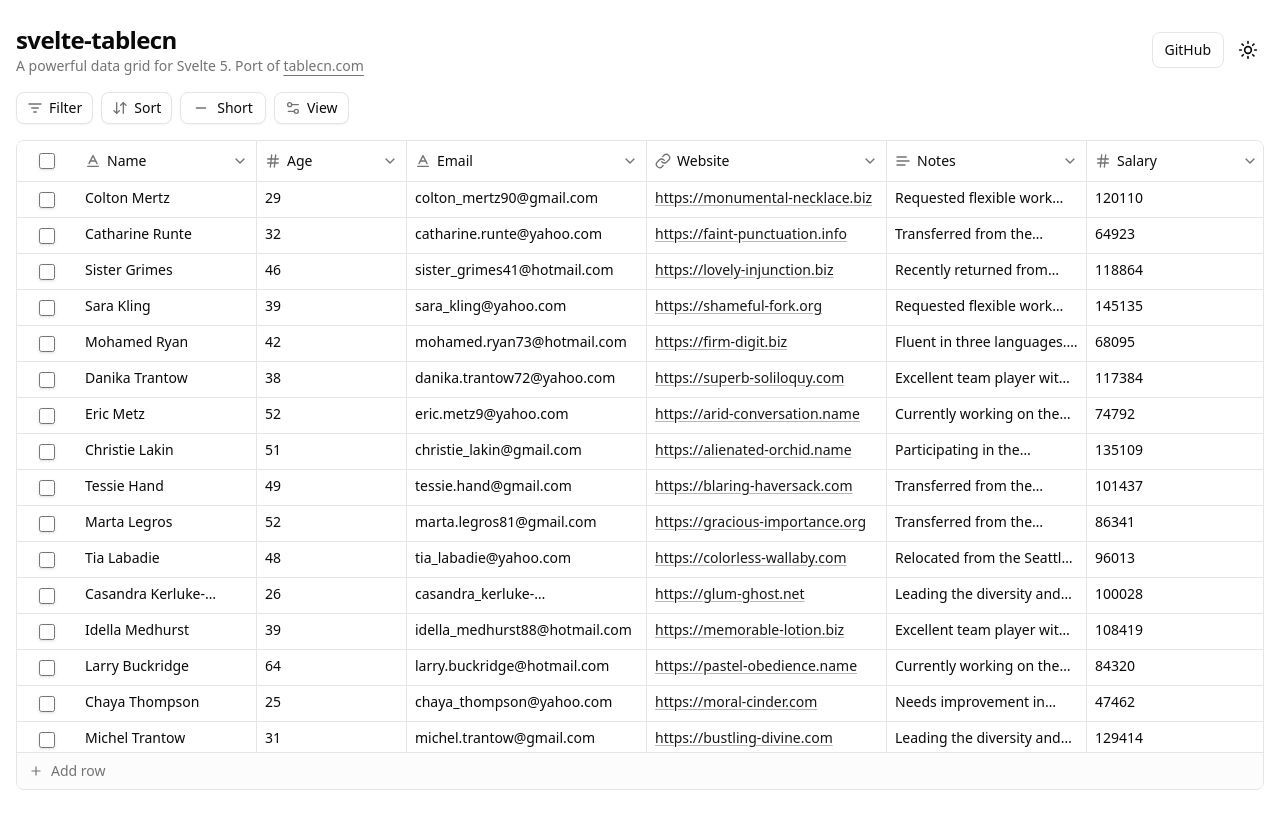
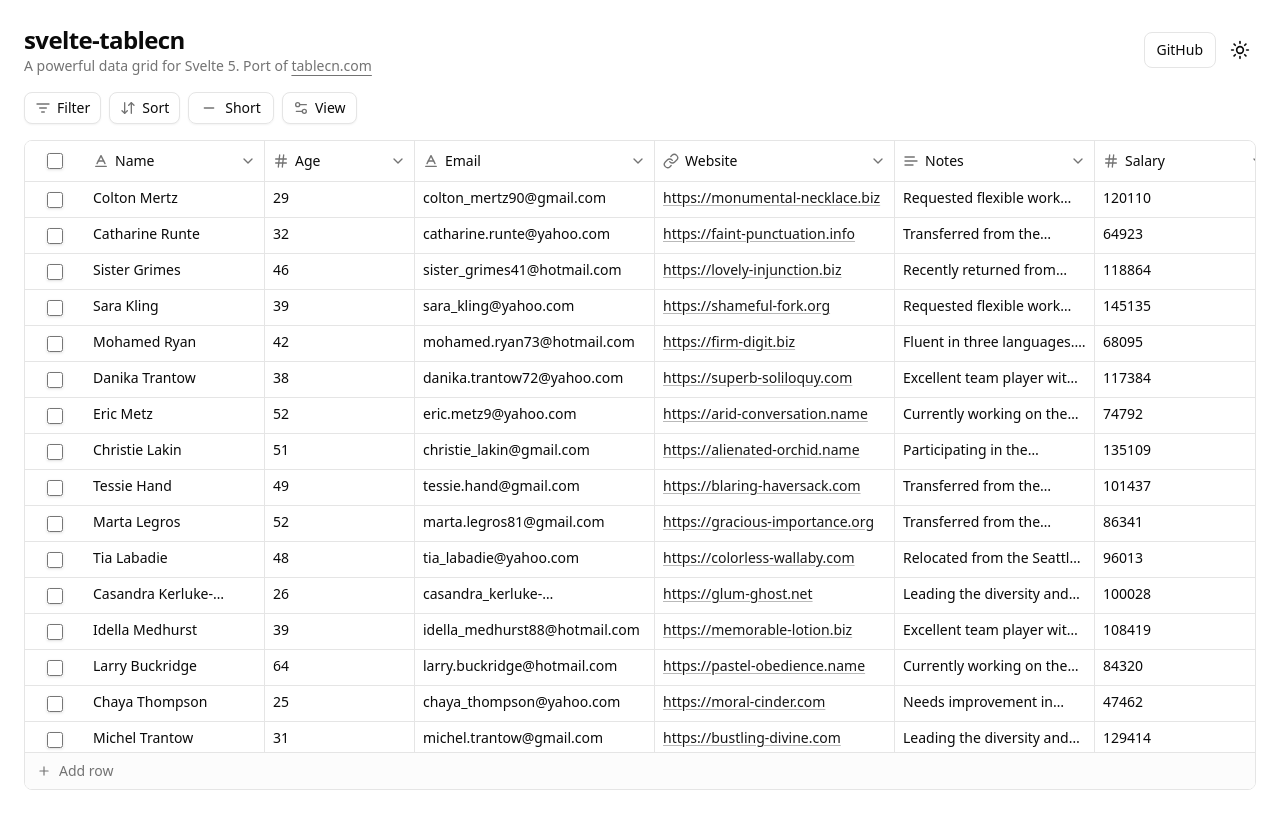
Before and after one commit to itisyb/svelte-tablecn, a SvelteKit app: page / in a window 1280 px wide. Built offline with nearby package versions, Linux system fonts and the light colour scheme.

Commit message:
Increase max-width to 1600px for wider layout

```diff
--- a/src/routes/+page.svelte
+++ b/src/routes/+page.svelte
@@ -412,7 +412,7 @@
 	});
 </script>
 
-<div class="mx-auto flex w-full max-w-7xl flex-col gap-4 px-4 py-6">
+<div class="mx-auto flex w-full max-w-[1600px] flex-col gap-4 px-6 py-6">
 	<!-- Header -->
 	<div class="flex flex-col gap-2">
 		<div class="flex items-center justify-between">
```
